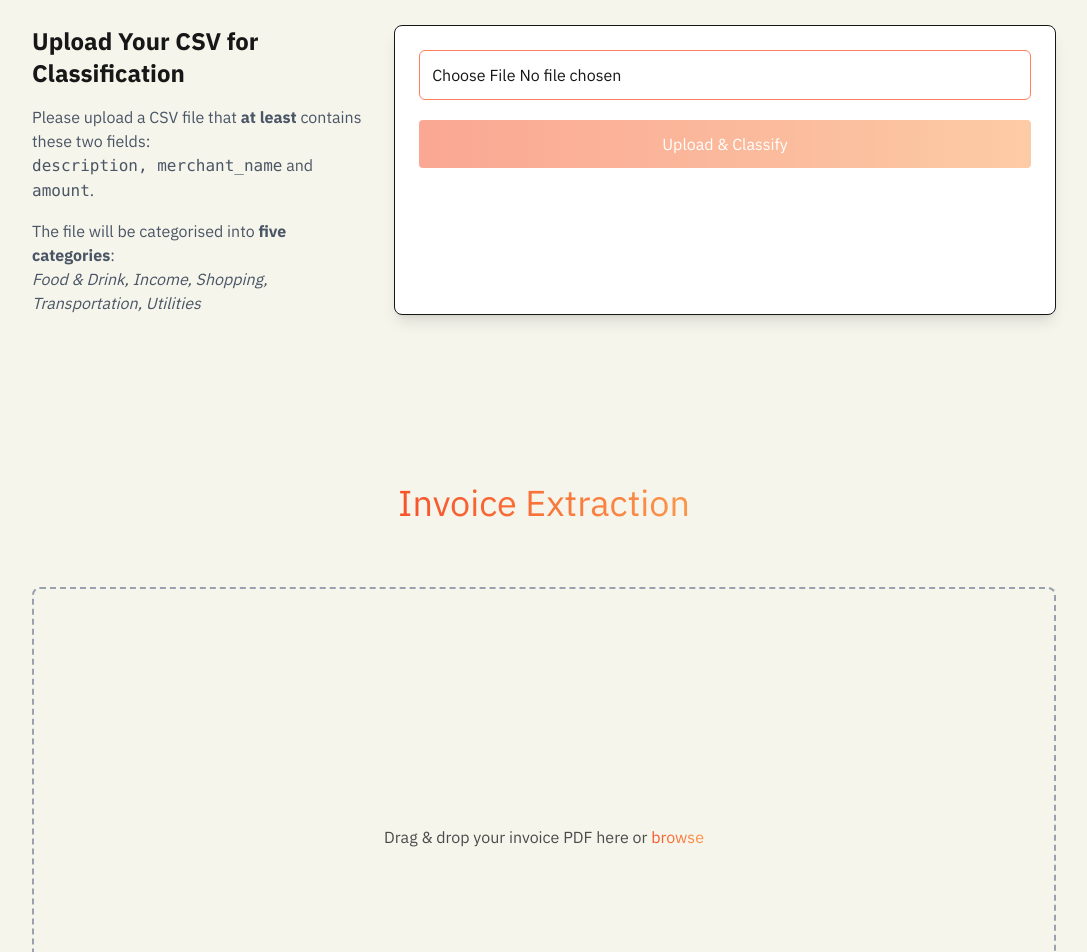
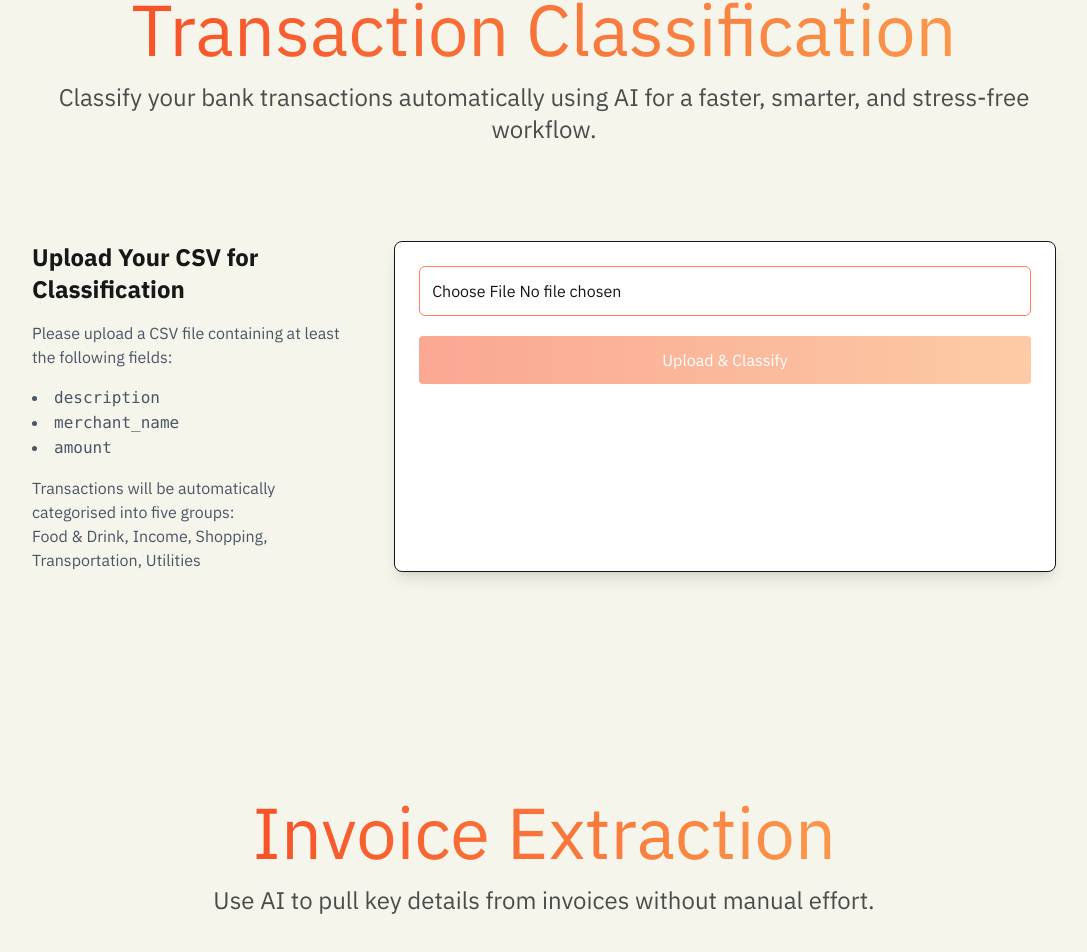
Before and after one commit to Velqen/Velqen-Webpage, a Next.js app: page / in a window 1280 px wide. Shown: the part 1135-2087 px from the top of the page, without its empty margins (96-1183 px from the left). Built offline with nearby package versions, Linux system fonts and the light colour scheme.

Commit message:
refurbishing ui

```diff
--- a/src/app/page.tsx
+++ b/src/app/page.tsx
@@ -12,54 +12,77 @@ export default function Home() {
   return isSmallDevice ? (
     <div className="min-h-screen w-full flex flex-col justify-center items-center pt-16">
       <div className="flex flex-col justify-center items-center w-[100%]">
-        <h2 className="text-3xl py-10 bennett-gradient-text">
+        <h2 className="text-4xl py-10 bennett-gradient-text">
           Chat with Bennett
         </h2>
+
         <ChatBot />
       </div>
       <div className="w-[80%] flex flex-col justify-center items-center pt-32">
-        <h1 className="text-3xl py-10 bennett-gradient-text">
+        <h1 className="text-4xl py-4 bennett-gradient-text">
           Transaction Classification
         </h1>
+        <p className="text-center text-xl text-bennett-gray pb-14">
+          Classify your bank transactions automatically using AI for a faster,
+          smarter, and stress-free workflow.
+        </p>
         <TransactionClassification />
       </div>
       <div className="w-[80%] flex flex-col justify-center items-center pt-32">
-        <h1 className="text-3xl py-10 bennett-gradient-text">
+        <h1 className="text-4xl py-4 bennett-gradient-text">
           Invoice Extraction
         </h1>
+        <p className="text-center text-xl text-bennett-gray pb-14">
+          Use AI to pull key details from invoices without manual effort.
+        </p>
         <InvoiceExtraction />
       </div>
       <div className="w-[80%] flex flex-col justify-center items-center pt-32">
-        <h1 className="text-3xl py-10 bennett-gradient-text">
+        <h1 className="text-4xl py-4 bennett-gradient-text">
           Record Reconciliation
         </h1>
+        <p className="text-center text-xl text-bennett-gray pb-14">
+          Reconcile your financial records with AI for quicker, simpler
+          matching.
+        </p>
         <RecordReconciliation />
       </div>
     </div>
   ) : (
     <div className="min-h-screen w-full flex flex-col justify-center items-center pt-28">
       <div className="flex flex-col justify-center items-center max-w-[1200px] w-[80%]">
-        <h2 className="text-4xl py-10 bennett-gradient-text">
+        <h2 className="text-7xl py-10 bennett-gradient-text">
           Chat with Bennett
         </h2>
         <ChatBot />
       </div>
-      <div className="w-[80%] flex flex-col justify-center items-center pt-32">
-        <h1 className="text-4xl py-10 bennett-gradient-text">
+      <div className="w-[80%] flex flex-col justify-center items-center pt-52">
+        <h1 className="text-7xl py-4 bennett-gradient-text">
           Transaction Classification
         </h1>
+        <p className="text-center text-2xl text-bennett-gray pb-14">
+          Classify your bank transactions automatically using AI for a faster,
+          smarter, and stress-free workflow.
+        </p>
         <TransactionClassification />
       </div>
-      <div className="w-[80%] flex flex-col justify-center items-center pt-32">
-        <h1 className="text-4xl py-10 bennett-gradient-text">
+      <div className="w-[80%] flex flex-col justify-center items-center pt-52">
+        <h1 className="text-7xl py-4 bennett-gradient-text">
           Invoice Extraction
         </h1>
+        <p className="text-center text-2xl text-bennett-gray pb-14">
+          Use AI to pull key details from invoices without manual effort.
+        </p>
         <InvoiceExtraction />
       </div>
-      <div className="w-[80%] flex flex-col justify-center items-center pt-32">
-        <h1 className="text-4xl py-10 bennett-gradient-text">
+      <div className="w-[80%] flex flex-col justify-center items-center pt-52">
+        <h1 className="text-7xl py-4 bennett-gradient-text">
           Record Reconciliation
         </h1>
+        <p className="text-center text-2xl text-bennett-gray pb-14">
+          Reconcile your financial records with AI for quicker, simpler
+          matching.
+        </p>
         <RecordReconciliation />
       </div>
     </div>
--- a/src/components/InvoiceExtraction/InvoiceExtraction.tsx
+++ b/src/components/InvoiceExtraction/InvoiceExtraction.tsx
@@ -56,7 +56,7 @@ const InvoiceExtraction = () => {
   };
 
   return isSmallDevice ? (
-    <div className="py-6 w-[100%] mx-auto pb-32">
+    <div className="py-6 w-[100%] mx-auto">
       {/* Upload area (always visible)*/}
       <div
         className="border-dashed border-2 border-gray-400 rounded-lg p-6 text-center cursor-pointer hover:border-bennett-orange transition"
--- a/src/components/TransactionClassification/TransactionClassification.tsx
+++ b/src/components/TransactionClassification/TransactionClassification.tsx
@@ -90,15 +90,24 @@ export default function TransactionClassification() {
           Upload Your CSV for Classification
         </h2>
         <p className="mb-4 text-gray-600">
-          Please upload a CSV file that <strong>at least</strong> contains these
-          two fields:
-          <br />
-          <code>description, merchant_name</code> and <code>amount</code>.
+          Please upload a CSV file containing at least the following fields:
+        </p>
+        <ul className="mb-4 text-gray-600 list-disc list-inside">
+          <li>
+            <code>description</code>
+          </li>
+          <li>
+            <code>merchant_name</code>
+          </li>
+          <li>
+            <code>amount</code>
+          </li>
+        </ul>
+        <p className="text-gray-600">
+          Transactions will be automatically categorised into five groups:
         </p>
         <p className="text-gray-600">
-          The file will be categorised into <strong>five categories</strong>:
-          <br />
-          <em>Food & Drink, Income, Shopping, Transportation, Utilities</em>
+          Food & Drink, Income, Shopping, Transportation, Utilities
         </p>
       </div>
 
--- /dev/null
+++ b/src/data/functionsDescription.ts
@@ -0,0 +1,15 @@
+export const functionsDescription = [
+  {
+    title: "Transaction Classification",
+    description:
+      "Classify your bank transactions automatically using AI for a faster, smarter, and stress-free workflow.",
+  },
+  {
+    title: "Invoice Extraction",
+    description: "Use AI to pull key details from invoices without manual effort.",
+  },
+  {
+    title: "Record Reconciliation",
+    description: "Reconcile your financial records with AI for quicker, simpler matching.",
+  },
+];
```
